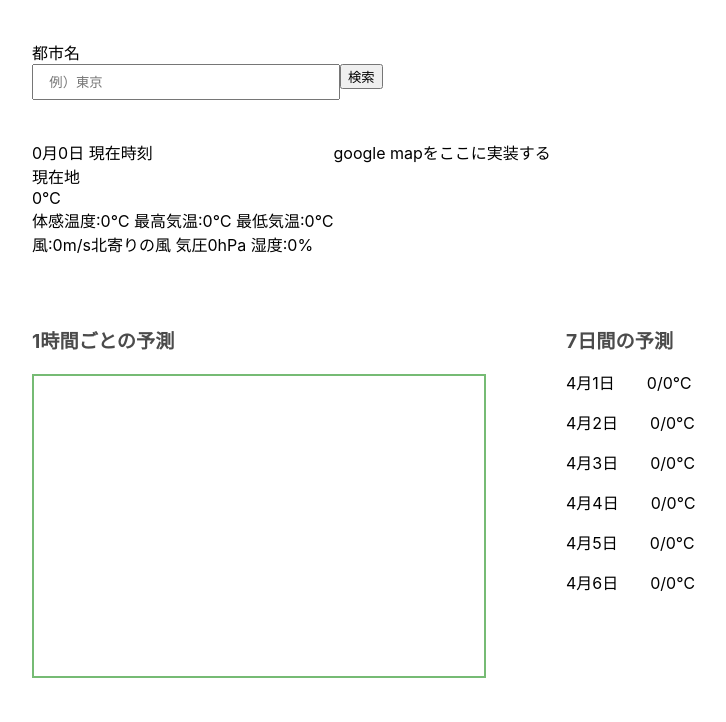
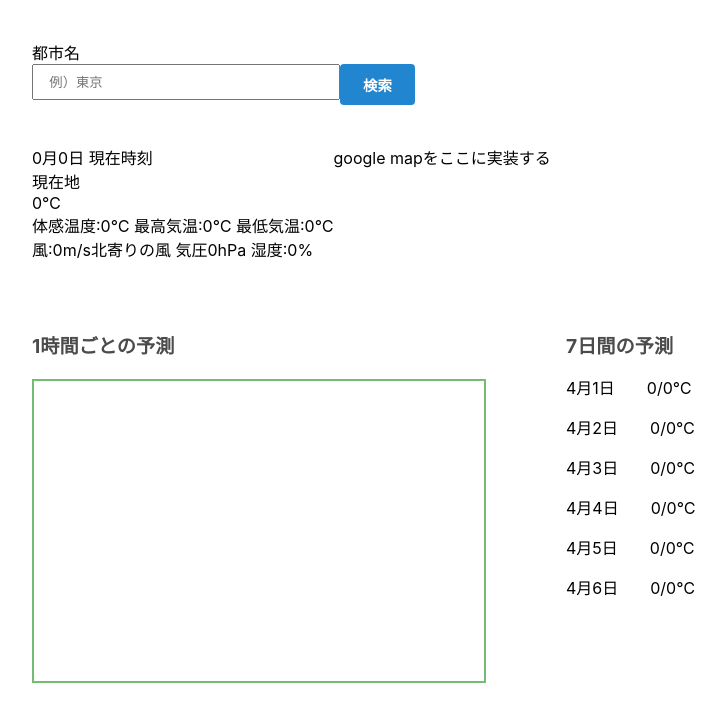
Before and after one commit to Yuta-Tsutsumi/weather-app, a React (Create React App) app: page / in a window 1280 px wide. Shown: the top 722 px of the page, without its empty margins (208-934 px from the left). Built offline with nearby package versions, Linux system fonts and the light colour scheme.

Commit message:
ボタンのデザイン

```diff
--- a/src/components/atoms/Button/Button.module.scss
+++ b/src/components/atoms/Button/Button.module.scss
@@ -1,4 +1,12 @@
 button {
-  // height: 1em;
-  // width: 1em;
+  padding: 10px 23px;
+  border: none;
+  border-radius: 4px;
+  background-color: #2185d0;
+  color: #fff;
+  font-weight: 700;
+  font-size: 0.9em;
+  &:hover {
+    opacity: 0.8;
+  }
 }
```
